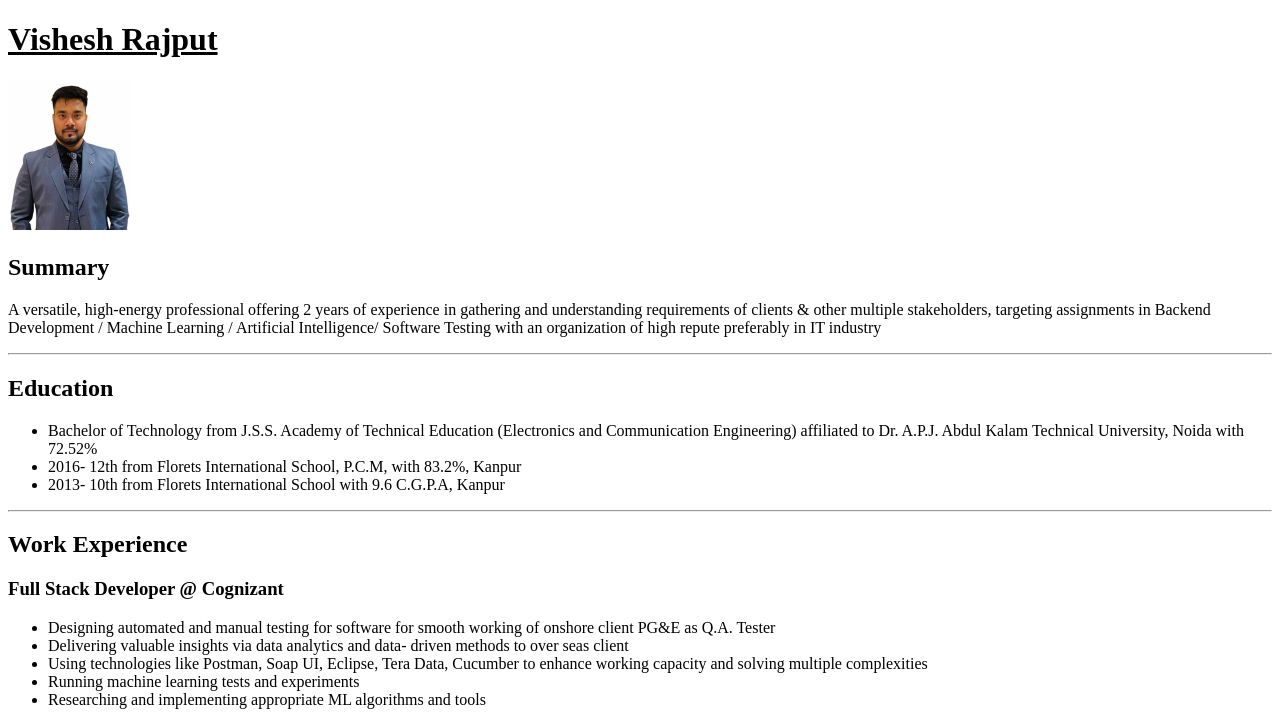
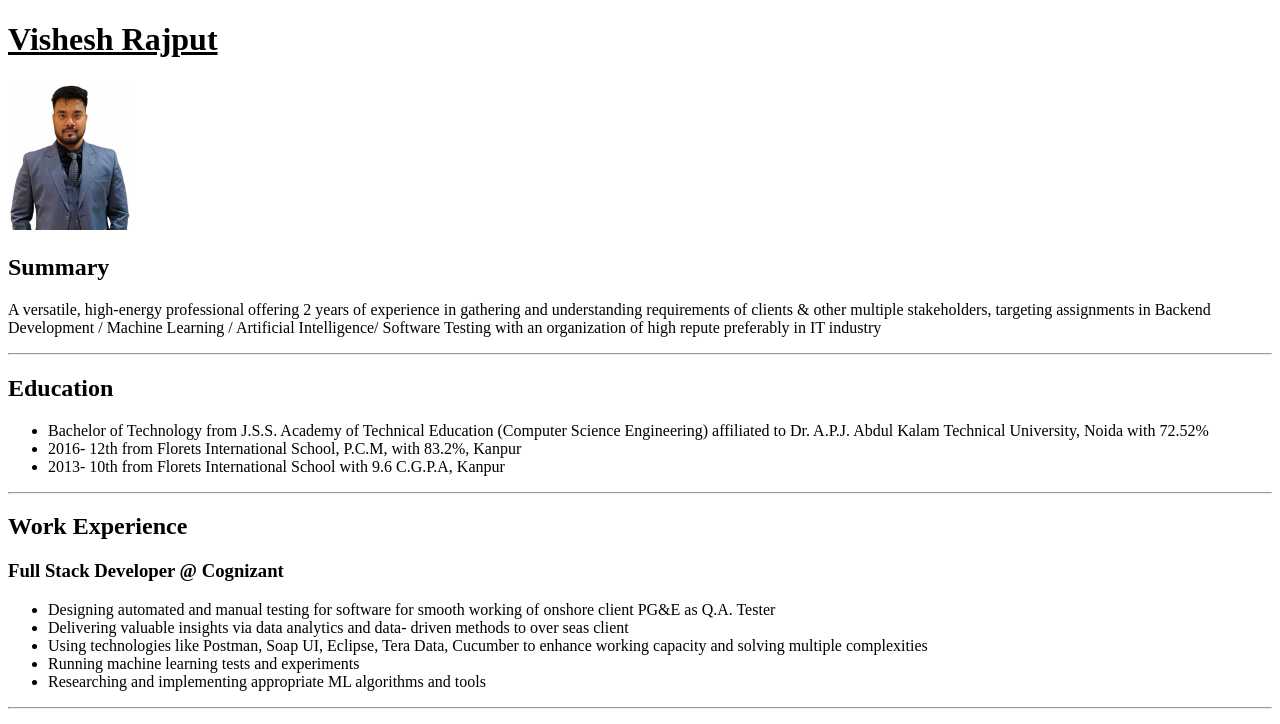
Before and after one commit to visheshr47/vishesh.portfolio, a plain HTML site: page index.html in a window 1280 px wide. Shown: the top 724 px of the page. Drawn offline with Linux system fonts and the light colour scheme.

Commit message:
Update index.html

```diff
--- a/index.html
+++ b/index.html
@@ -17,8 +17,7 @@
     <hr>
     <h2>Education</h2>
     <ul>
-        <li>Bachelor of Technology from J.S.S. Academy of Technical Education (Electronics and Communication
-            Engineering) affiliated to Dr. A.P.J. Abdul Kalam Technical University, Noida with 72.52%</li>
+        <li>Bachelor of Technology from J.S.S. Academy of Technical Education (Computer Science Engineering) affiliated to Dr. A.P.J. Abdul Kalam Technical University, Noida with 72.52%</li>
         <li>2016- 12th from Florets International School, P.C.M, with 83.2%, Kanpur </li>
         <li>2013- 10th from Florets International School with 9.6 C.G.P.A, Kanpur </li>
     </ul>
```
